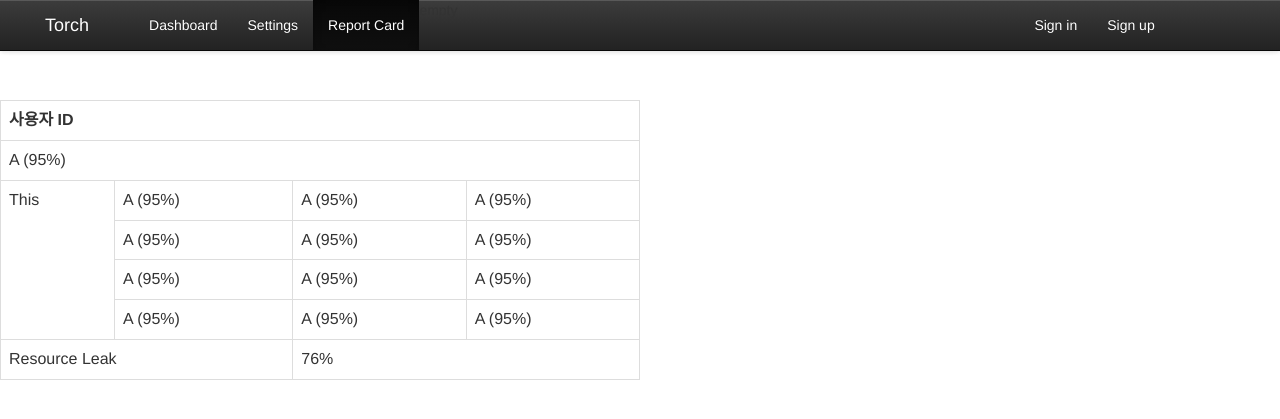
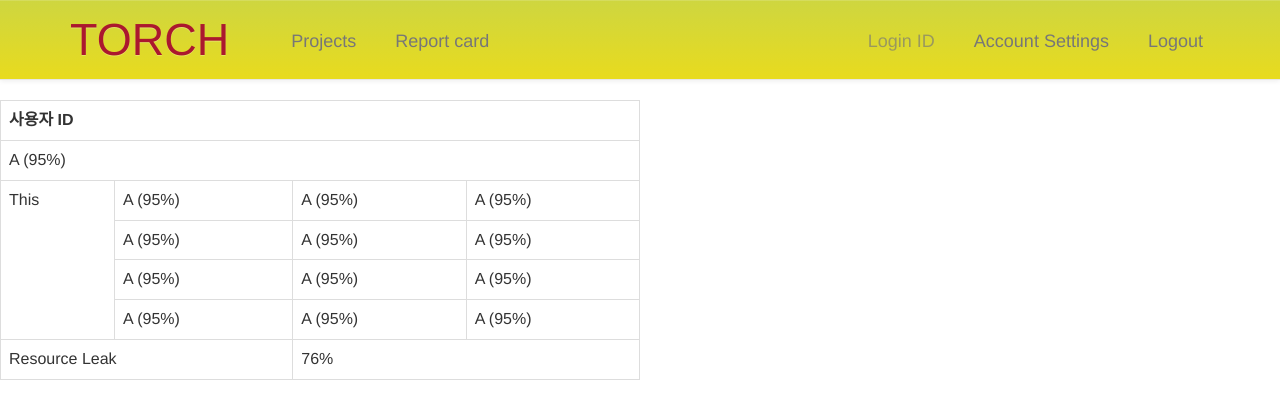
Before and after one commit to mlf23/Torch, a Django app: page /report_card/ in a window 1280 px wide. Shown: the top 419 px of the page. Run offline with Django 3.2, Linux system fonts and the light colour scheme; some libraries are stand-ins or nearby versions.

Commit message:
start.html

```diff
--- a/Torch/templates/torch/report_card.html
+++ b/Torch/templates/torch/report_card.html
@@ -3,29 +3,6 @@
     <title>index</title>
 {% endblock %}
 {% block content %}
-
-<nav class="navbar navbar-default navbar-fixed-top navbar-inverse" style="background-color:black;">
-        <div class="container" style="margin-left:30px; margin-right:30px;">
-            <div class="navbar-header" style="padding-right:30px;">
-
-                <a href="/dashboard/" class="navbar-brand" style="color:white;">Torch</a>
-            </div>
-            <div class="collapse navbar-collapse" id="bs-example-navbar-collapse-1">
-                <ul class="nav navbar-nav">
-                    <li><a href="/dashboard/" style="color:white;">Dashboard<span class="sr-only">(current)</span></a></li>
-                    <li><a href="#" style="color:white;">Settings</a></li>
-                    <li class="active" style="color:white;"><a href="/report_card" style="color:white;">Report Card <span class="sr-only">(current)</span></a></li>
-                    <li style="width:600px;">empty</li>
-                    <li><a href="#" style="color:white;">
-                        Sign in
-                    </a></li>
-                    <li><a href="/sign_up/" style="color:white;">
-                        Sign up
-                    </a></li>
-                </ul>
-            </div><!-- /.navbar-collapse -->
-    </div>
-</nav>
 
 <!DOCTYPE html>
 <html lang="en">
--- a/Torch/templates/torch/start.html
+++ b/Torch/templates/torch/start.html
@@ -2,7 +2,7 @@
 <html lang="ko">
   <head>
     <meta charset="utf-8">
-    <title>CSS Tutorial | Layout</title>
+    <title>Torch</title>
     <style>
       #jb-container {
         width: 1200px;
@@ -38,7 +38,7 @@
       }
     </style>
 
-          <meta charset="UTF-8">
+      <meta charset="UTF-8">
     <title>Title</title>
     <link rel="stylesheet" href="https://maxcdn.bootstrapcdn.com/bootstrap/3.3.2/css/bootstrap.min.css">
     <link rel="stylesheet" href="https://maxcdn.bootstrapcdn.com/bootstrap/3.3.2/css/bootstrap-theme.min.css">
@@ -71,7 +71,7 @@
         </div>
     </div>
 </div>
-1
+
 
 
     <div id="jb-container">
--- a/projects/templates/base.html
+++ b/projects/templates/base.html
@@ -4,6 +4,7 @@
     <!-- Bootstrap -->
     <link rel="stylesheet" href="https://maxcdn.bootstrapcdn.com/bootstrap/3.3.2/css/bootstrap.min.css">
     <link rel="stylesheet" href="https://maxcdn.bootstrapcdn.com/bootstrap/3.3.2/css/bootstrap-theme.min.css">
+    <link rel="stylesheet" href="/static/css/nav_start.css">
     <script src="https://maxcdn.bootstrapcdn.com/bootstrap/3.3.2/js/bootstrap.min.js"></script>
     <!-- Bootstrap end -->
 
@@ -15,37 +16,34 @@
         #two { position: absolute; top: 300px; left: 500px; }
     </style>
         <meta charset="UTF-8">
-
-
 </head>
 
-<body style="padding-top: 100px;">
-    <nav class="navbar navbar-default navbar-fixed-top navbar-inverse" style="background-color:black;">
-        <div class="container" style="margin-left:30px; margin-right:30px;">
-            <div class="navbar-header" style="padding-right:30px;">
-
-                <a href="/dashboard/" class="navbar-brand" style="color:white;">Torch</a>
-            </div>
-            <div class="collapse navbar-collapse" id="bs-example-navbar-collapse-1">
-                <ul class="nav navbar-nav">
-
-
-                    <!-- <li class="{% if action == 'main' %}active{% endif %}"style="color:white;"></li> -->
-
-                    <li class="{% if request.path == 'projects/main/' %}active{% endif %}" ><a href="/projects/main/" style="color:white;">Main <span class="sr-only">(current)</span></a></li>
-                    <li class="{% if request.path == '/settings/' %}active{% endif %}"><a href="#" style="color:white;">Settings</a></li>
-                    <li class="acitve" style="width:720px;">empty</li>
-                    <li class="{% if request.path == '/signin/' %}active{% endif %}"><a href="#" style="color:white;">
-                        Sign in
-                    </a></li>
-                    <li class="{% if request.path == '/sign_up/' %}active{% endif %}"><a href="/sign_up/" style="color:white;">
-                        Sign up
-                    </a></li>
-                </ul>
-            </div><!-- /.navbar-collapse -->
-        </ul>
+<body style="padding-top: 100px">
+<div id="nav_start" class="navbar navbar-default navbar-fixed-top" role="navigation" style=height:80px>
+    <div class="container">
+        <div class="navbar-header" style="padding-top:15px"><a class="navbar-brand" href="/index/" style="font-size:45px">TORCH</a>
+            <button type="button" class="navbar-toggle" data-toggle="collapse" data-target=".navbar-menubuilder"><span class="sr-only">Toggle navigation</span><span class="icon-bar"></span><span class="icon-bar"></span><span class="icon-bar"></span>
+            </button>
+        </div>
+            <ul class ="nav navbar-nav navbar-left" style="padding-top:18px;padding-right:30px">
+            </ul>
+            <ul class ="nav navbar-nav navbar-left" style="padding-top:18px;padding-right:5px">
+                <a href="/sign_up" class="btn btn-link btn-lg {% if request.path == '/sign_up' %}active{% endif %}">Projects</a>
+            </ul>
+            <ul class ="nav navbar-nav navbar-left" style="padding-top:18px;padding-right:5px">
+                <a href="/report_card" class="btn btn-link btn-lg {% if request.path == '/report_card/' %}active{% endif %}">Report card</a>
+            </ul>
+            <ul class ="nav navbar-nav navbar-right" style="padding-top:18px;padding-right:5px">
+                <a href="/start" class="btn btn-link btn-lg">Logout</a>
+            </ul>
+            <ul class ="nav navbar-nav navbar-right" style="padding-top:18px;padding-right:5px">
+                <a href="/settings" class="btn btn-link btn-lg {% if request.path == '/settings' %}active{% endif %}">Account Settings</a>
+            </ul>
+            <ul class ="nav navbar-nav navbar-right" style="padding-top:18px;padding-right:5px">
+                <a href="/Projects/main" class="btn btn-link btn-lg {% if request.path == '/Projects/main/' %}active{% endif %}" disabled="disabled">Login ID</a>
+            </ul>
     </div>
-</nav>
+</div>
 
 {% block content %}
 <!-- Here is index.html -->
```
